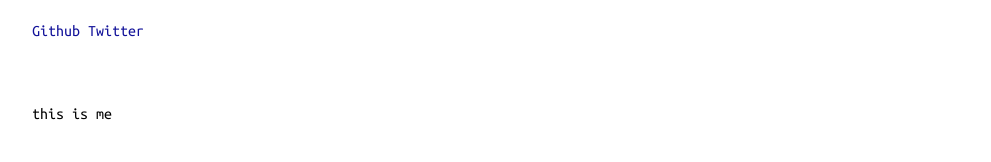
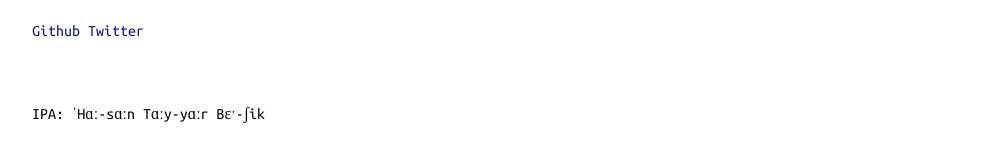
Before and after one commit to hasantayyar/hasantayyar.net, a Jekyll site: the page built from index.md, in a window 1280 px wide. Shown: the part 383-545 px from the top of the page, without its empty margins (144-1135 px from the left). Built offline with Jekyll 4.4.1, drawn with Linux system fonts in a browser that asks for light colours; Markdown is read by kramdown in place of the engine named in the settings.

Commit message:
Update _config.yml

```diff
--- a/_config.yml
+++ b/_config.yml
@@ -1,7 +1,7 @@
 # Site settings
 title: Hasan Tayyar Besik
 email: tayyar.besik@gmail.com
-description: "this is me"
+description: "IPA: ˈHɑː-sɑːn Tɑːy-yɑːr Bɛˑ-ʃik"
 baseurl: ""
 url: "https://hasantayyar.net/"
 twitter_username: htayyar
```
